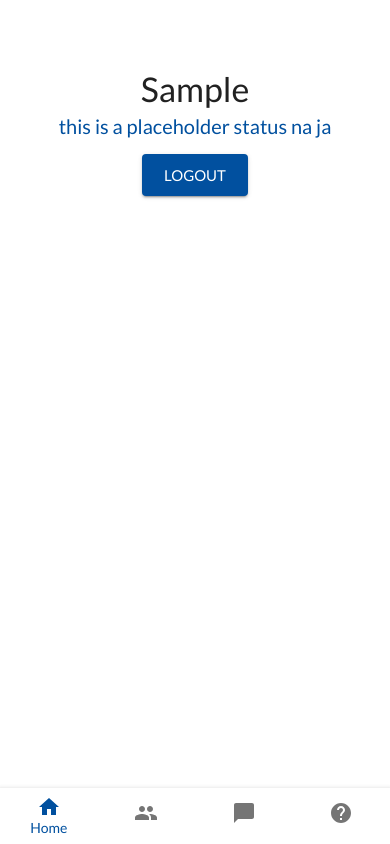
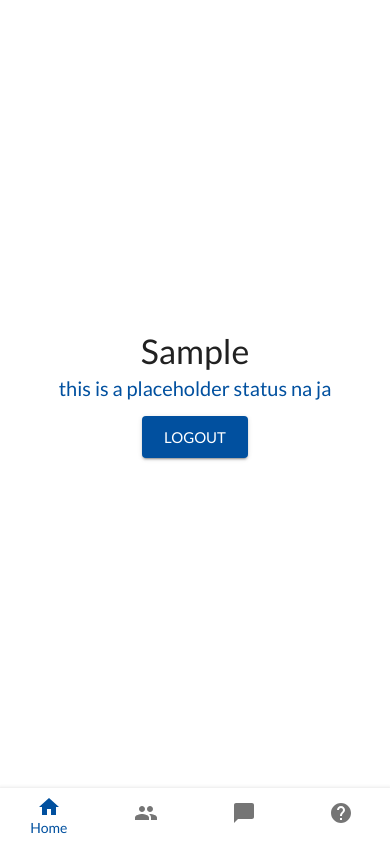
Before and after one commit to tphume/converse-fe, a React (Create React App) app: page / in a window 390 px wide. Both pictures are taken after typing "Sample", "Sample123" into the empty fields and a click on the button "LOGIN". Built offline with nearby package versions, Linux system fonts and the light colour scheme.

Commit message:
Added adjusted position on small screen

```diff
--- a/src/pages/Home.tsx
+++ b/src/pages/Home.tsx
@@ -16,9 +16,15 @@ const useStyles = makeStyles((theme: Theme) => {
       flexDirection: "column",
       justifyContent: "start",
       alignItems: "center",
+      [theme.breakpoints.down("xs")]: {
+        justifyContent: "center",
+      },
     },
     header: {
       marginTop: "2em",
+      [theme.breakpoints.down("xs")]: {
+        margin: 0,
+      },
     },
     logout: {
       marginTop: "12px",
```
